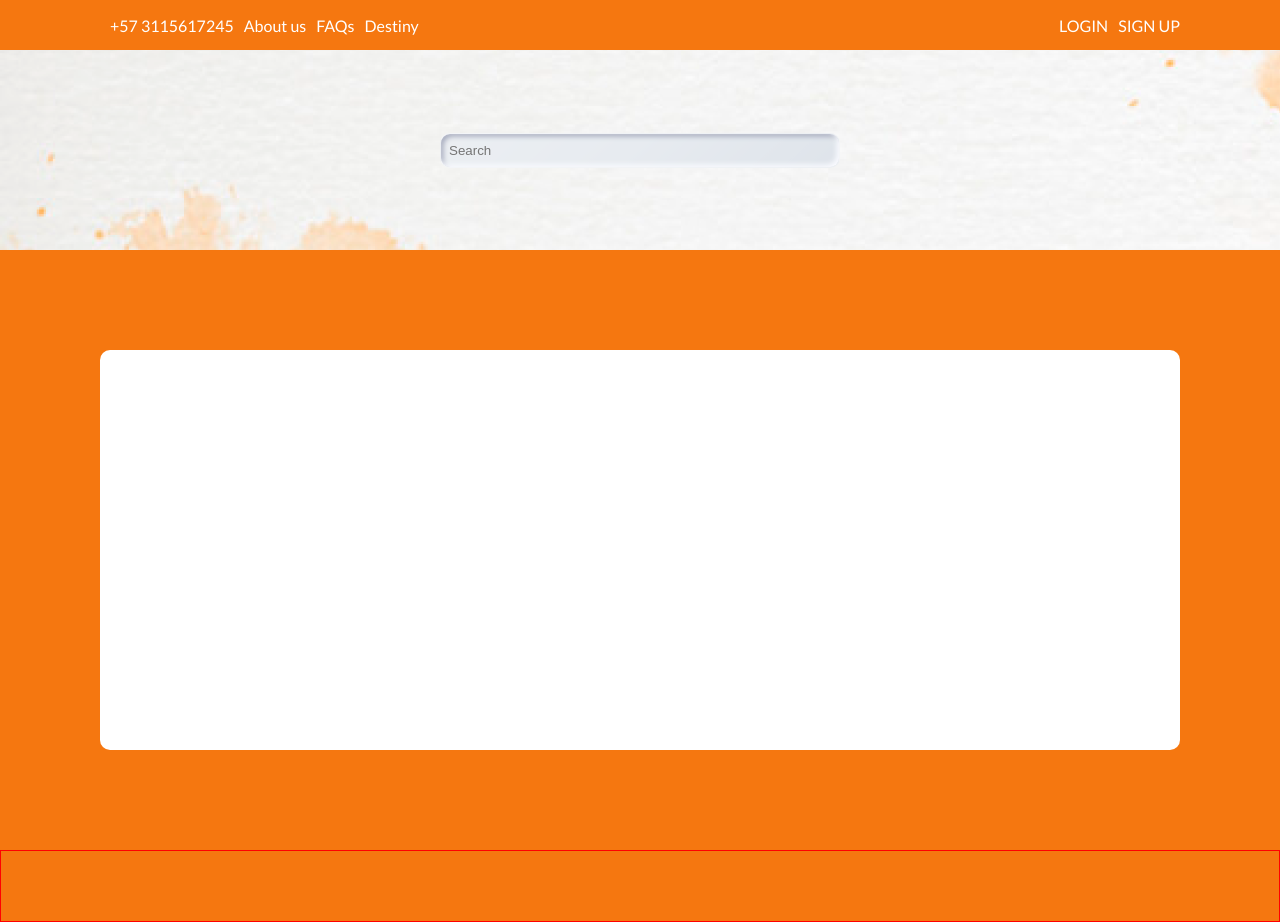
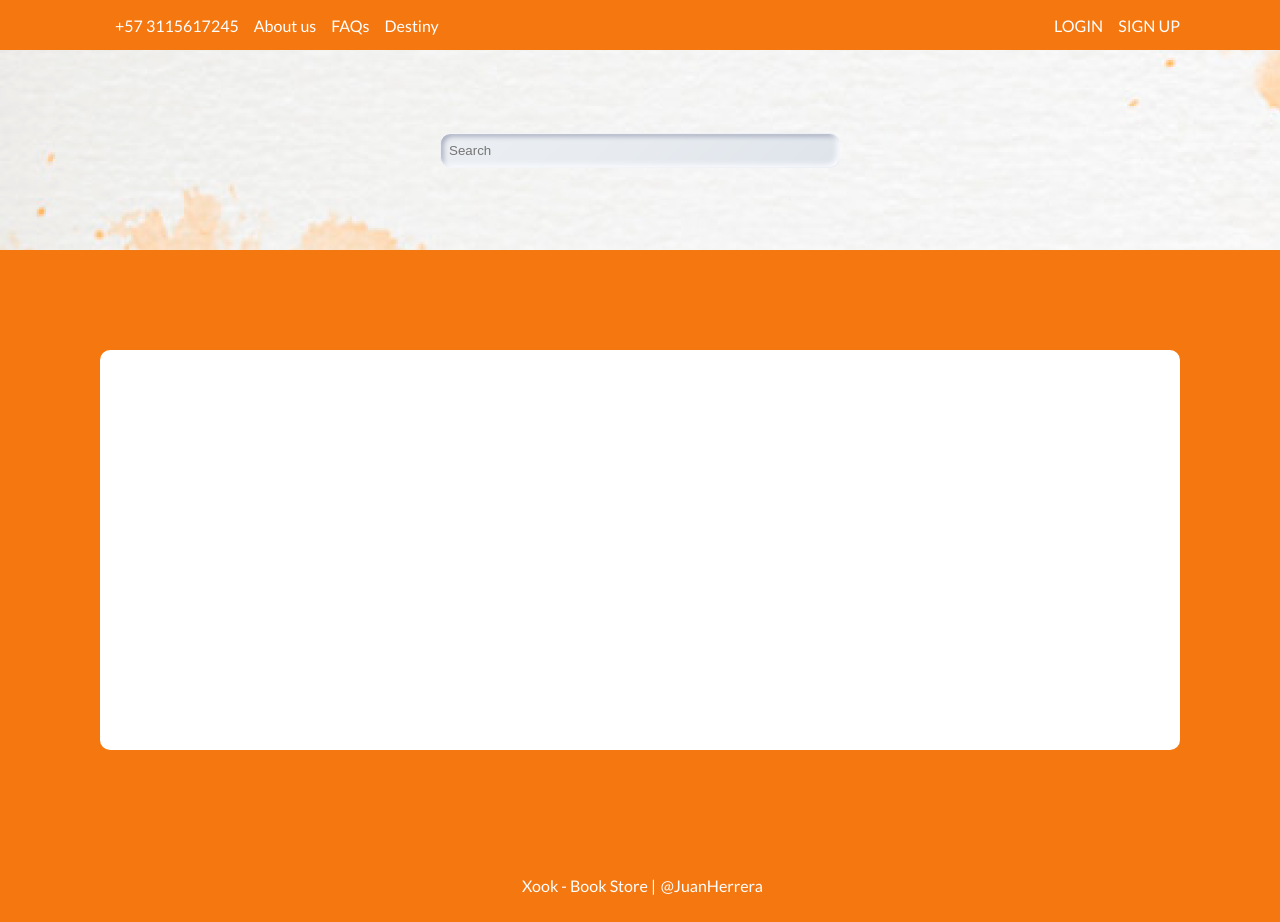
Before and after one commit to jshc27/Yobo.co, a plain HTML site: page index.html in a window 1280 px wide. Drawn offline with Linux system fonts and the light colour scheme.

Commit message:
adding changes: footer-styles

```diff
--- a/index.html
+++ b/index.html
@@ -48,7 +48,8 @@
 
     </main>
     <footer>
-
+        <p>Xook - Book Store |</p>
+        <a href="https://www.linkedin.com/in/juanherreraca/">@JuanHerrera</a>
     </footer>
 </body>
 </html>
--- a/style.css
+++ b/style.css
@@ -89,6 +89,15 @@ nav ul {
 
 
 footer {
+    display: flex;
     height: 70px;
-    border: 1px solid red;
+    justify-content: center;
 }
+
+footer p, a {
+    display: flex;
+    align-items: center;
+    padding-left: 5px;
+    color: white;
+    text-decoration: none;
+}
```
